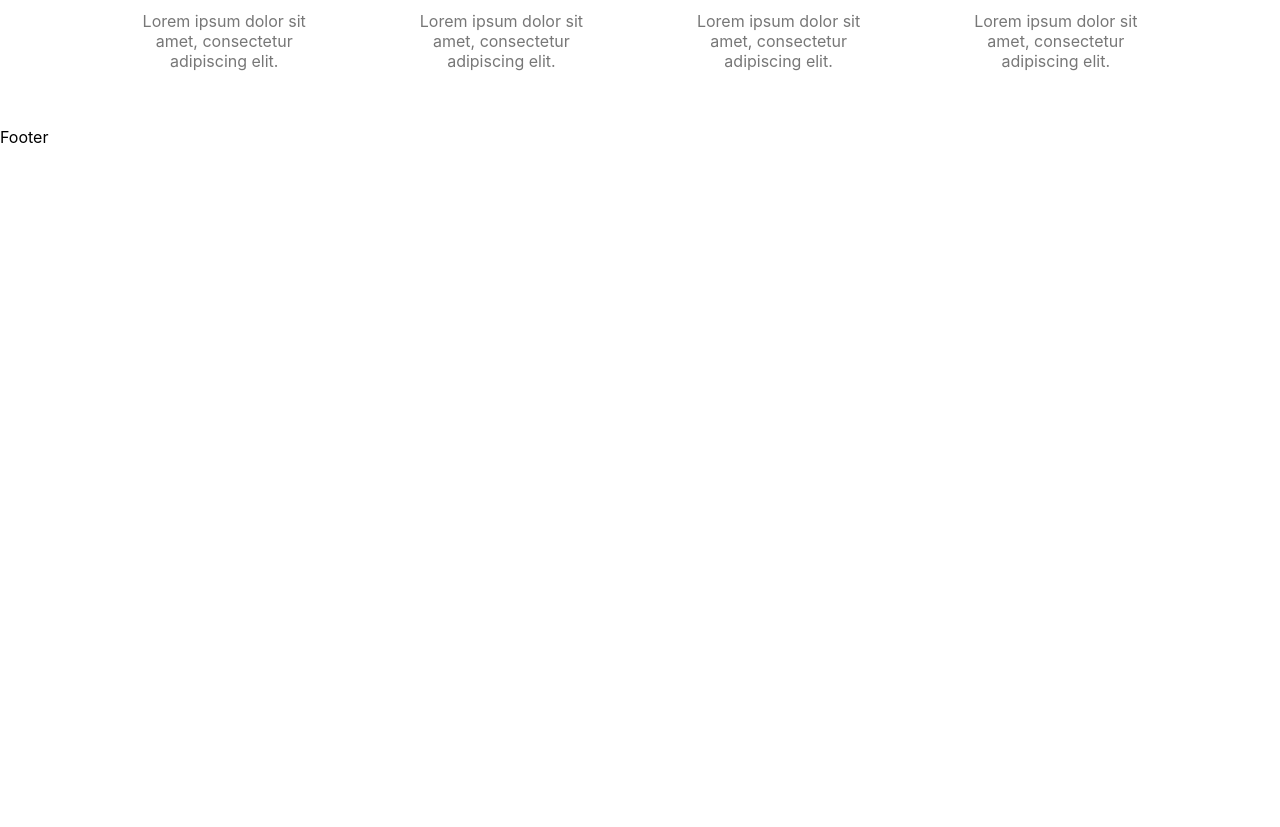
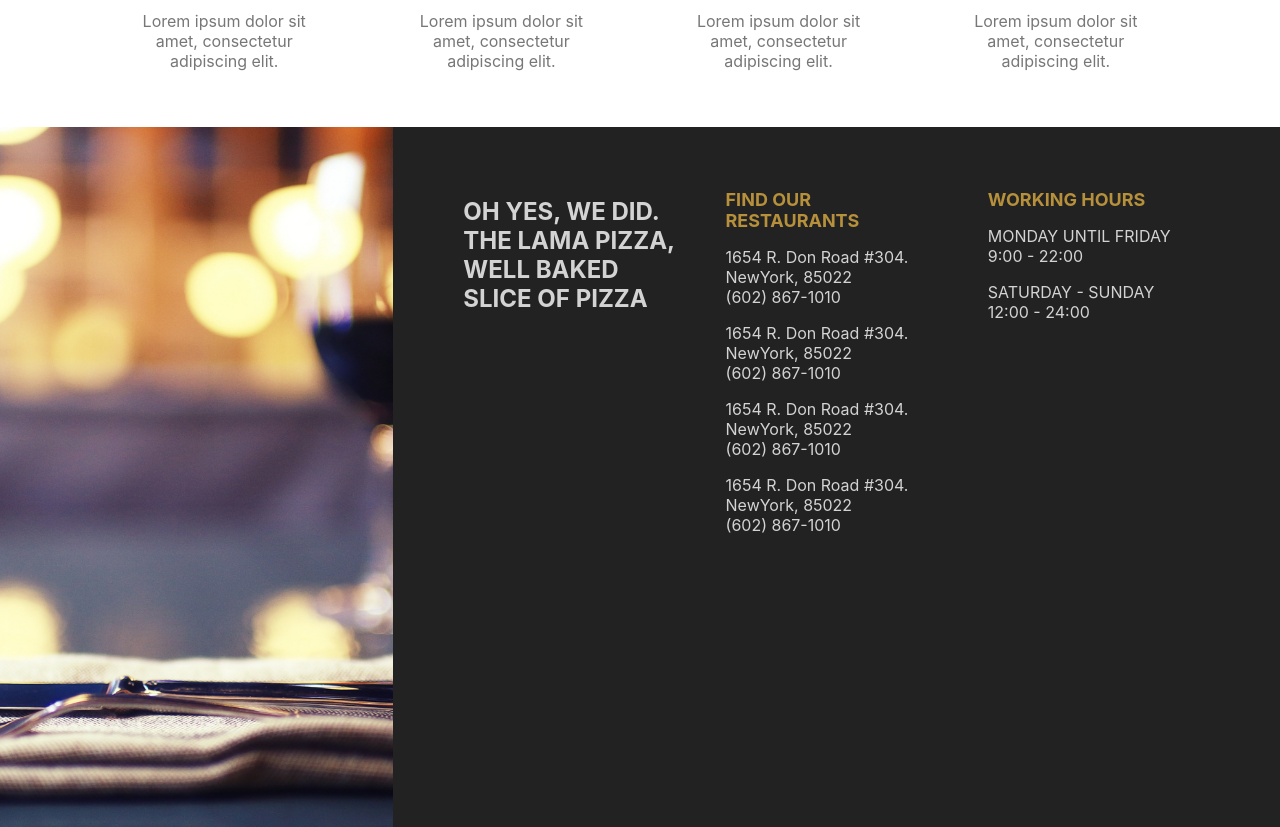
Before and after one commit to LucidJoy/Pizza-App, a Next.js app: page / in a window 1280 px wide. Shown: the part 1720-2547 px from the top of the page. Before the commit the page ends 1867 px from the top, so only its background shows below. Built offline with nearby package versions, Linux system fonts and the light colour scheme.

Commit message:
Footer component designed

```diff
--- a/components/Footer.jsx
+++ b/components/Footer.jsx
@@ -1,7 +1,60 @@
 import React from "react";
+import Image from "next/image";
+
+import styles from "../styles/Footer.module.css";
 
 const Footer = () => {
-  return <div>Footer</div>;
+  return (
+    <div className={styles.container}>
+      <div className={styles.item}>
+        <Image src="/img/bg.png" objectFit="cover" layout="fill" alt="" />
+      </div>
+
+      <div className={styles.item}>
+        <div className={styles.card}>
+          <h2 className={styles.motto}>
+            OH YES, WE DID. THE LAMA PIZZA, WELL BAKED SLICE OF PIZZA
+          </h2>
+        </div>
+
+        <div className={styles.card}>
+          <h1 className={styles.title}>FIND OUR RESTAURANTS</h1>
+          <p className={styles.text}>
+            1654 R. Don Road #304.
+            <br /> NewYork, 85022
+            <br /> (602) 867-1010
+          </p>
+          <p className={styles.text}>
+            1654 R. Don Road #304.
+            <br /> NewYork, 85022
+            <br /> (602) 867-1010
+          </p>
+          <p className={styles.text}>
+            1654 R. Don Road #304.
+            <br /> NewYork, 85022
+            <br /> (602) 867-1010
+          </p>
+          <p className={styles.text}>
+            1654 R. Don Road #304.
+            <br /> NewYork, 85022
+            <br /> (602) 867-1010
+          </p>
+        </div>
+
+        <div className={styles.card}>
+          <h1 className={styles.title}>WORKING HOURS</h1>
+          <p className={styles.text}>
+            MONDAY UNTIL FRIDAY
+            <br /> 9:00 - 22:00
+          </p>
+          <p className={styles.text}>
+            SATURDAY - SUNDAY
+            <br /> 12:00 - 24:00
+          </p>
+        </div>
+      </div>
+    </div>
+  );
 };
 
 export default Footer;
--- /dev/null
+++ b/styles/Footer.module.css
@@ -0,0 +1,35 @@
+.container {
+  height: calc(100vh - 100px);
+  background-color: #222;
+  display: flex;
+}
+
+.item {
+  flex: 1;
+  position: relative;
+  display: flex;
+}
+
+.item:last-child {
+  flex: 2;
+  padding: 50px;
+  justify-content: space-between;
+}
+
+.card {
+  flex: 1;
+  padding: 0 20px;
+}
+
+.title {
+  font-size: 18px;
+  color: #b7903c;
+}
+
+.text {
+  color: lightgray;
+}
+
+.motto {
+  color: rgb(211, 211, 211);
+}
```
